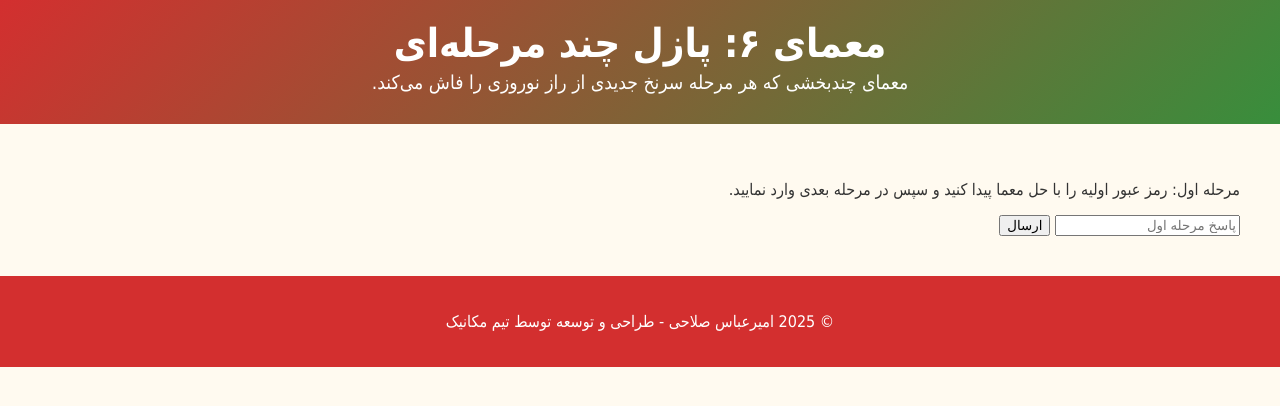
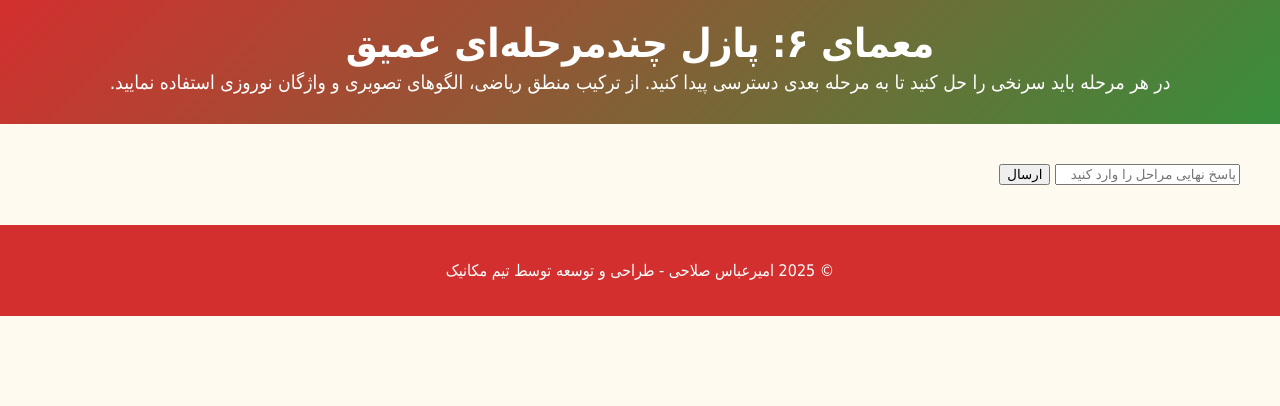
Before and after one commit to amira66as/game_project1, a plain HTML site: page puzzle6.html in a window 1280 px wide. Drawn offline with Linux system fonts and the light colour scheme; files that its build step writes are made by us from their sources.

Commit message:
Update puzzle6.html

```diff
--- a/puzzle6.html
+++ b/puzzle6.html
@@ -3,15 +3,16 @@
 <head>
   <meta charset="UTF-8">
   <meta name="viewport" content="width=device-width, initial-scale=1">
-  <title>معمای ۶: پازل چند مرحله‌ای</title>
-  <link rel="stylesheet" href="../css/styles.css">
+  <title>معمای ۶: پازل چندمرحله‌ای عمیق</title>
+  <link rel="stylesheet" href="styles.css">
 </head>
 <body>
   <header class="header">
     <div class="container">
-      <h1>معمای ۶: پازل چند مرحله‌ای</h1>
+      <h1>معمای ۶: پازل چندمرحله‌ای عمیق</h1>
       <p>
-        معمای چندبخشی که هر مرحله سرنخ جدیدی از راز نوروزی را فاش می‌کند.
+        در هر مرحله باید سرنخی را حل کنید تا به مرحله بعدی دسترسی پیدا کنید.
+        از ترکیب منطق ریاضی، الگوهای تصویری و واژگان نوروزی استفاده نمایید.
       </p>
     </div>
   </header>
@@ -19,9 +20,8 @@
     <section class="section puzzle-content">
       <div class="container">
         <div class="puzzle-instructions">
-          <p>مرحله اول: رمز عبور اولیه را با حل معما پیدا کنید و سپس در مرحله بعدی وارد نمایید.</p>
           <form id="puzzle6-form">
-            <input type="text" name="answer" placeholder="پاسخ مرحله اول">
+            <input type="text" name="answer" placeholder="پاسخ نهایی مراحل را وارد کنید">
             <button type="submit">ارسال</button>
           </form>
         </div>
@@ -33,6 +33,6 @@
       <p>&copy; 2025 امیرعباس صلاحی - طراحی و توسعه توسط تیم مکانیک</p>
     </div>
   </footer>
-  <script src="../js/script.js"></script>
+  <script src="script.js"></script>
 </body>
 </html>
```
